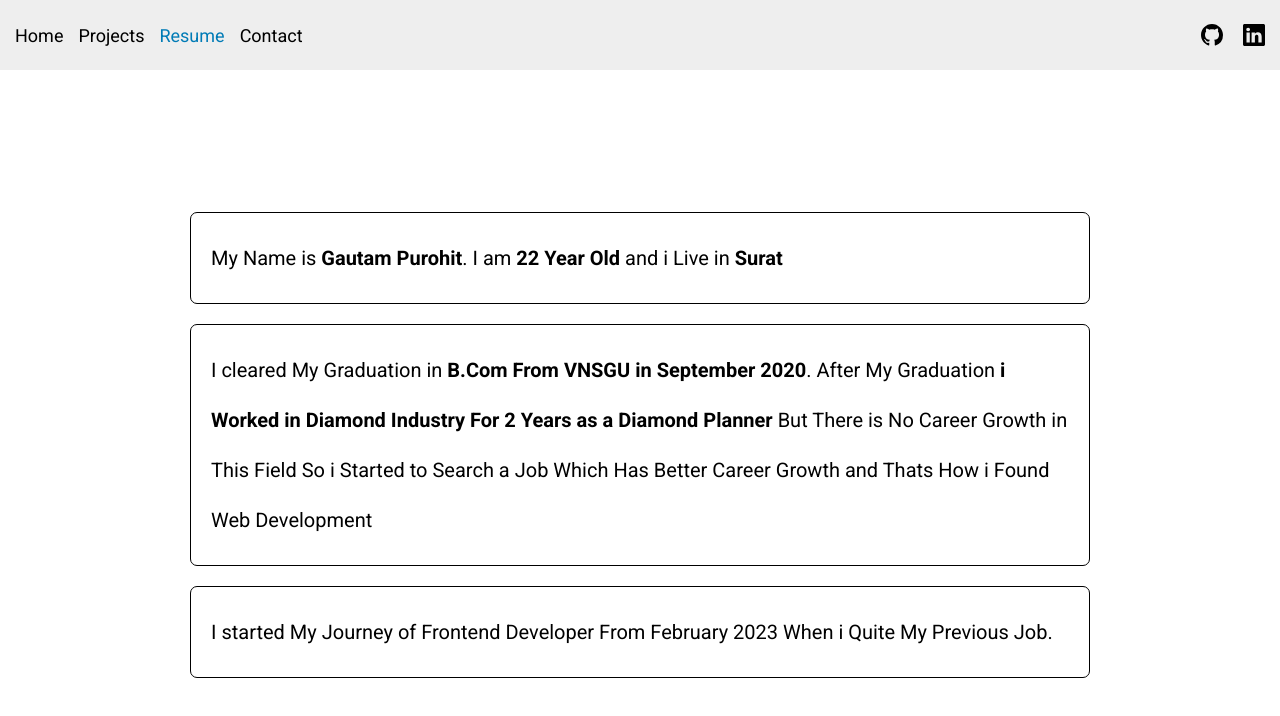
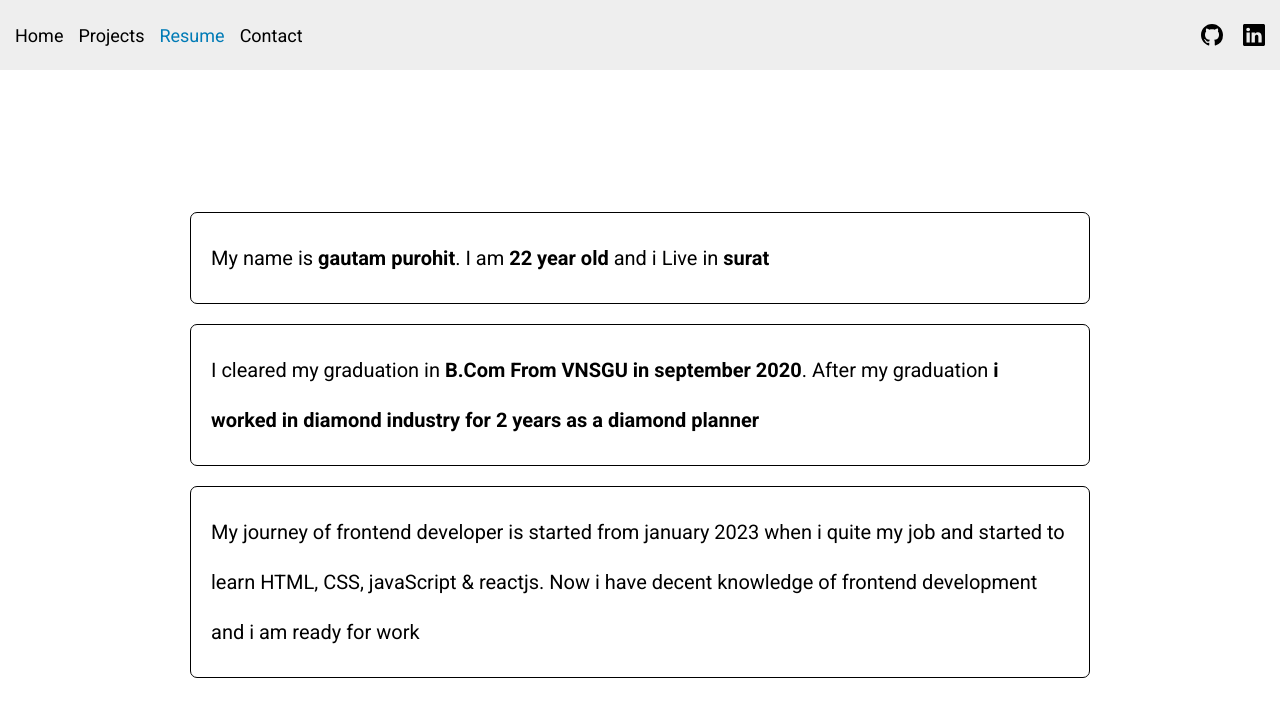
Before and after one commit to purohitgautam/purohit_gautam, a React (Create React App) app: page /resume in a window 1280 px wide. Shown: the top 716 px of the page. Built offline with nearby package versions, Linux system fonts and the light colour scheme.

Commit message:
Update Resume.js
updating resume

```diff
--- a/src/component/Resume.js
+++ b/src/component/Resume.js
@@ -4,9 +4,9 @@ export default function Resume() {
   return (
     <div className="resume">
       <div>
-        <span>My Name is <strong> Gautam Purohit</strong>. I am <strong>22 Year Old</strong> and i Live in <strong>Surat</strong></span>
-        <span>I cleared My Graduation in <strong>B.Com From VNSGU in September 2020</strong>. After My Graduation <strong>i Worked in Diamond Industry For 2 Years as a Diamond Planner</strong> But There is No Career Growth in This Field So i Started  to Search a Job Which Has Better Career Growth and Thats How i Found Web Development</span>
-        <span>I started My Journey of Frontend Developer From February 2023 When i Quite My Previous Job.</span>
+        <span>My name is <strong> gautam purohit</strong>. I am <strong>22 year old</strong> and i Live in <strong>surat</strong></span>
+        <span>I cleared my graduation in <strong>B.Com From VNSGU in september 2020</strong>. After my graduation <strong>i worked in diamond industry for 2 years as a diamond planner</strong></span>
+        <span>My journey of frontend developer is started from january 2023 when i quite my job and started to learn HTML, CSS, javaScript & reactjs. Now i have decent knowledge of frontend development and i am ready for work</span>
       </div>
     </div>
   )
```
